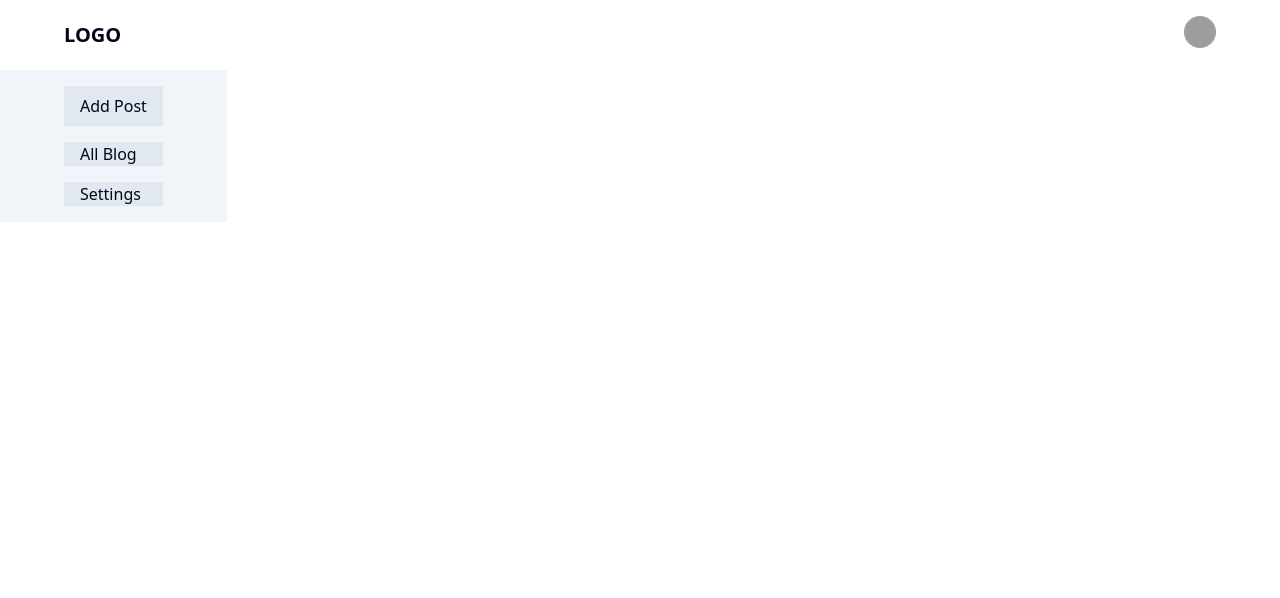
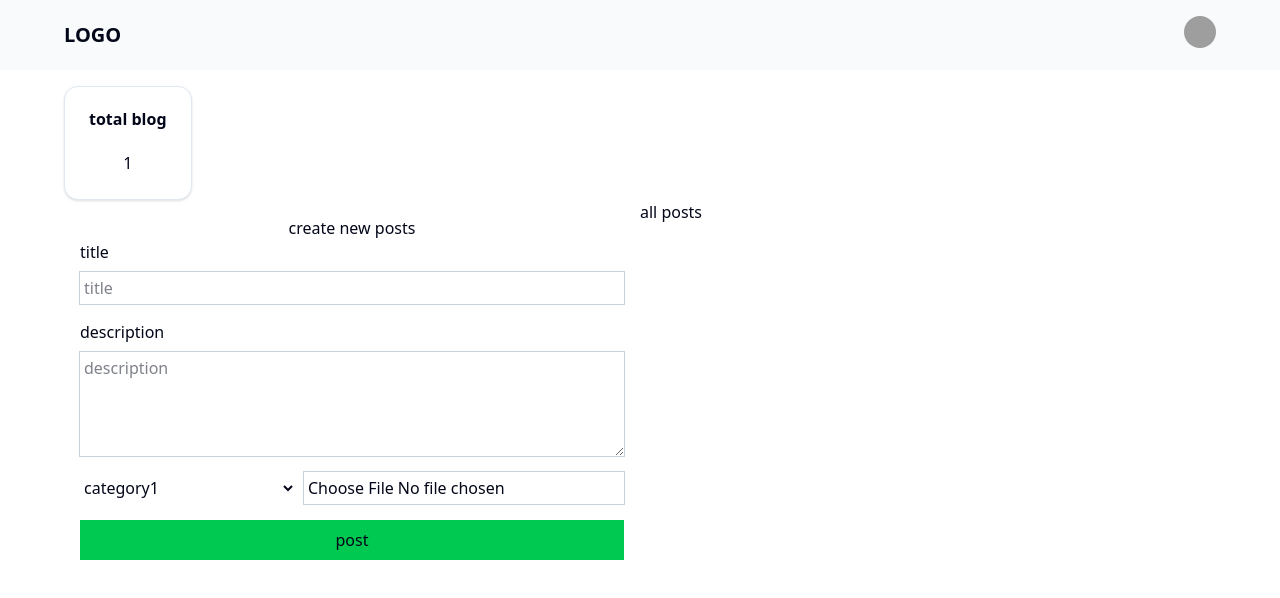
Before and after one commit to shadon016/blogApp, a Next.js app: page /admin/dashboard in a window 1280 px wide. Shown: the top 598 px of the page. Built offline with nearby package versions, Linux system fonts and the light colour scheme; grey boxes are pictures that could not be loaded.

Commit message:
minor changes

```diff
--- /dev/null
+++ b/app/(dashboard)/_components/addPost.jsx
@@ -0,0 +1,41 @@
+import React from "react";
+
+const AddPost = () => {
+  return (
+    <div className="p-4">
+      <h2 className="text-center">create new posts</h2>
+      <form className="flex flex-col gap-4">
+        <div className="flex flex-col gap-2">
+          <label htmlFor="title">title</label>
+          <input type="text" name="title" placeholder="title" />
+        </div>
+        <div className="flex flex-col gap-2">
+          <label htmlFor="description">description</label>
+          <textarea
+            name="description"
+            rows="4"
+            placeholder="description"
+          ></textarea>
+        </div>
+        <div className="flex gap-2">
+          <select name="category" className="w-full">
+            <option value="category1">category1</option>
+            <option value="category2">category2</option>
+          </select>
+          <input type="file" name="image" />
+        </div>
+
+        <div>
+          <button
+            type="submit"
+            className="bg-green-500 w-full p-2 cursor-pointer"
+          >
+            post
+          </button>
+        </div>
+      </form>
+    </div>
+  );
+};
+
+export default AddPost;
--- a/app/(dashboard)/_components/adminNav.jsx
+++ b/app/(dashboard)/_components/adminNav.jsx
@@ -11,7 +11,7 @@ import { Avatar, AvatarFallback, AvatarImage } from "@/components/ui/avatar";
 
 const AdminNav = () => {
   return (
-    <div className="flex justify-between items-center wrapper sticky top-0">
+    <div className="flex justify-between items-center wrapper sticky top-0 bg-slate-50">
       <Logo />
       <div>
         <DropdownMenu>
--- /dev/null
+++ b/app/(dashboard)/_components/postList.jsx
@@ -0,0 +1,7 @@
+import React from "react";
+
+const PostList = () => {
+  return <div>all posts</div>;
+};
+
+export default PostList;
--- a/app/(dashboard)/_components/sideNav.jsx
+++ b/app/(dashboard)/_components/sideNav.jsx
@@ -2,7 +2,7 @@ import Link from "next/link";
 
 const SideNav = () => {
   return (
-    <div className="flex flex-col gap-4 wrapper capitalize bg-slate-100 w-fit">
+    <div className="flex flex-col gap-4 wrapper capitalize w-fit">
       <Link href="" className="bg-slate-200 px-4 py-2">
         add post
       </Link>
--- a/app/(dashboard)/admin/dashboard/page.js
+++ b/app/(dashboard)/admin/dashboard/page.js
@@ -1,9 +1,30 @@
-import SideNav from "../../_components/sideNav.jsx";
+import AddPost from "../../_components/addPost.jsx";
+import PostList from "../../_components/postList.jsx";
+import { Card, CardFooter, CardHeader, CardTitle } from "@/components/ui/card";
 
 export default function Dashboard() {
   return (
-    <div className="flex gap-4">
-      <SideNav />
+    <div>
+      <div className="wrapper">
+        <div className="flex w-full">
+          <Card className="h-fit">
+            <CardHeader>
+              <CardTitle>total blog</CardTitle>
+            </CardHeader>
+            <CardFooter>
+              <p className="text-center w-full">1</p>
+            </CardFooter>
+          </Card>
+        </div>
+        <div className="flex">
+          <div className="flex-1">
+            <AddPost />
+          </div>
+          <div className="flex-1">
+            <PostList />
+          </div>
+        </div>
+      </div>
     </div>
   );
 }
--- a/app/globals.css
+++ b/app/globals.css
@@ -128,7 +128,8 @@
   .wrapper {
     @apply px-[4rem] py-4;
   }
-  input {
+  input,
+  textarea {
     @apply outline-1 p-1;
   }
 }
```
